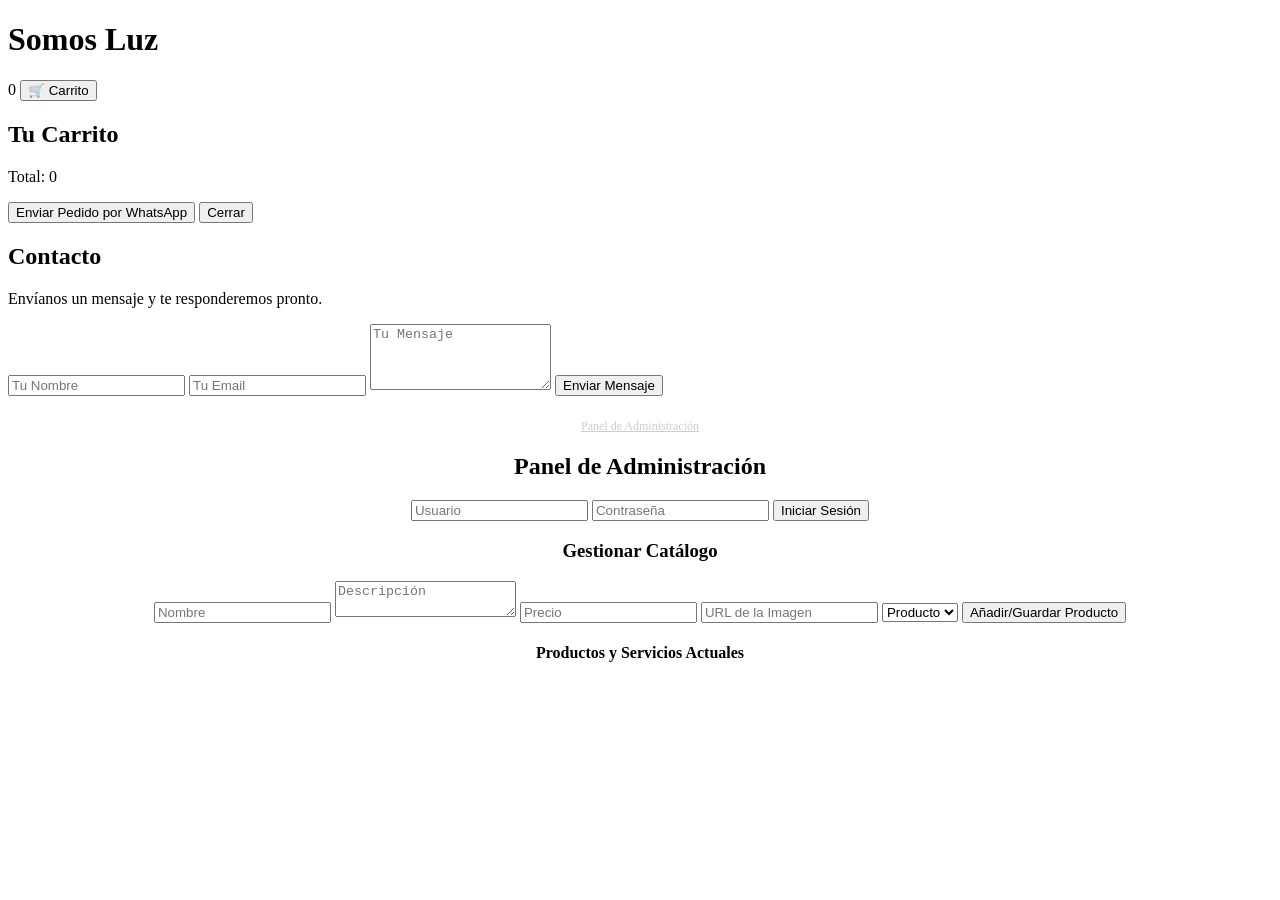
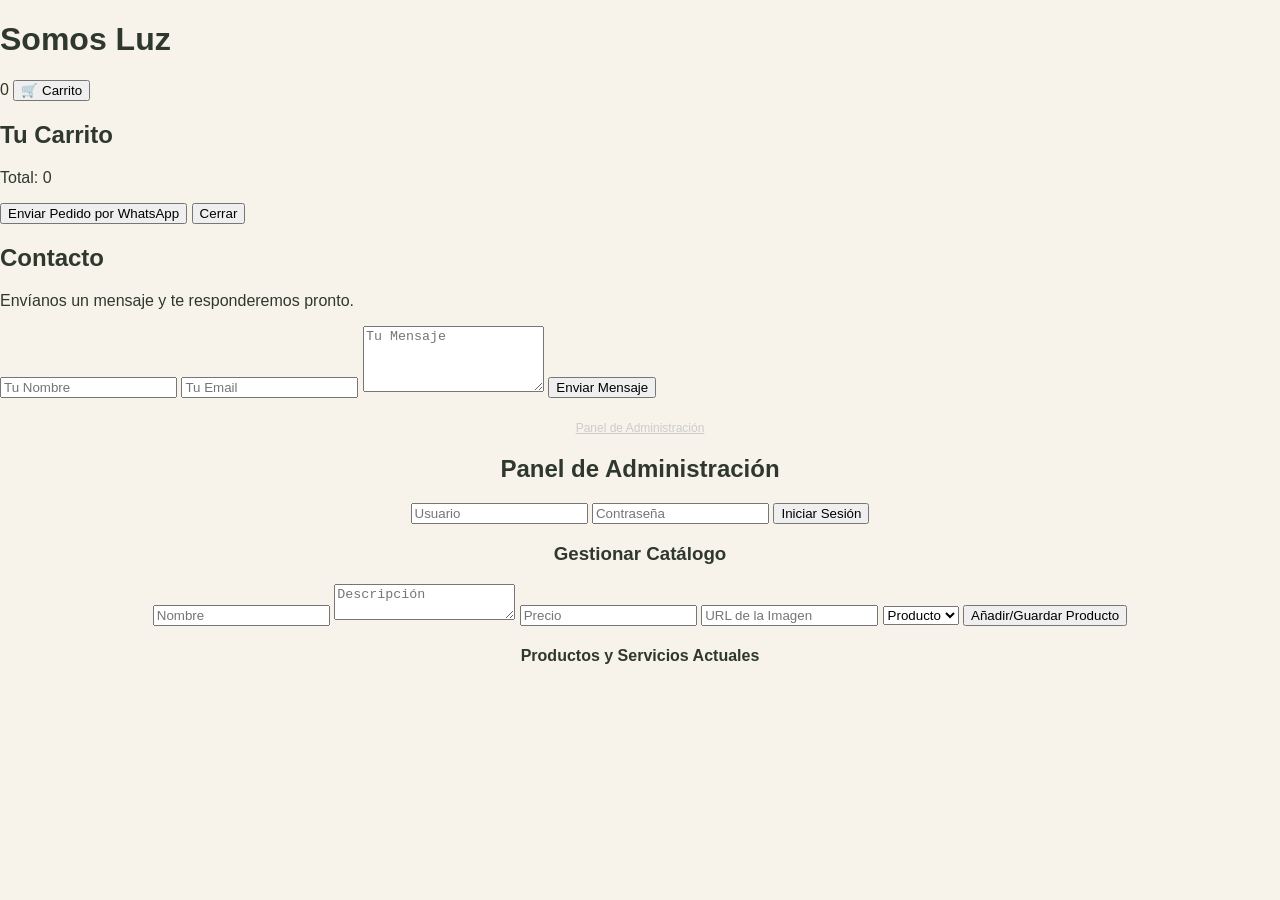

Add CSS styles for layout and animations

--- a/style.css
+++ b/style.css
@@ -1,1 +1,106 @@
+:root {
+  --sage: #6e806a;
+  --sage-dark: #4d604b;
+  --cream: #f7f2ea;
+  --sand: #e7dccb;
+  --ink: #2f382d;
+  --muted: #7d7d70;
+  --clay: #b67f67;
+}
 
+* {
+  box-sizing: border-box;
+}
+
+html {
+  scroll-behavior: smooth;
+}
+
+body {
+  margin: 0;
+  font-family: 'DM Sans', sans-serif;
+  color: var(--ink);
+  background: #f7f2ea;
+  width: 100%;
+}
+
+.serif {
+  font-family: 'Cormorant Garamond', serif;
+}
+
+.hero-overlay {
+  background: linear-gradient(90deg, rgba(35,48,35,.72), rgba(35,48,35,.34), rgba(35,48,35,.06));
+}
+
+.soft-shadow {
+  box-shadow: 0 18px 50px rgba(74,89,70,.14);
+}
+
+.product-card {
+  transition: transform .35s ease, box-shadow .35s ease, opacity .25s ease;
+}
+
+.product-card:hover {
+  transform: translateY(-7px);
+  box-shadow: 0 20px 40px rgba(68,79,63,.13);
+}
+
+.filter-btn.active {
+  background: var(--sage-dark);
+  color: #fff;
+  border-color: var(--sage-dark);
+}
+
+.cart-panel {
+  transform: translateX(100%);
+  transition: transform .38s cubic-bezier(.22,1,.36,1);
+}
+
+.cart-panel.open {
+  transform: translateX(0);
+}
+
+.cart-overlay {
+  opacity: 0;
+  pointer-events: none;
+  transition: opacity .3s ease;
+}
+
+.cart-overlay.open {
+  opacity: 1;
+  pointer-events: auto;
+}
+
+.toast {
+  opacity: 0;
+  transform: translateY(18px);
+  pointer-events: none;
+  transition: all .28s ease;
+}
+
+.toast.show {
+  opacity: 1;
+  transform: translateY(0);
+}
+
+.fade-up {
+  animation: fadeUp .8s ease both;
+}
+
+.fade-up.delay-1 { animation-delay: .12s; }
+.fade-up.delay-2 { animation-delay: .24s; }
+.fade-up.delay-3 { animation-delay: .36s; }
+
+@keyframes fadeUp {
+  from { opacity: 0; transform: translateY(18px); }
+  to { opacity: 1; transform: translateY(0); }
+}
+
+.cart-item {
+  animation: fadeUp .3s ease both;
+}
+
+.focus-ring:focus-visible {
+  outline: 2px solid #71806a;
+  outline-offset: 3px;
+}
